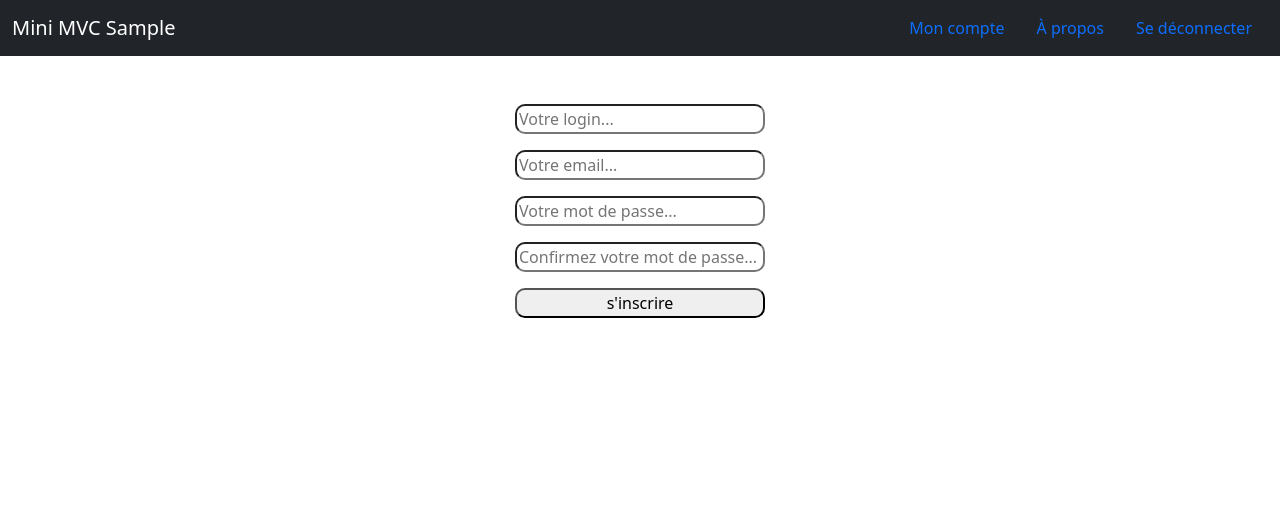
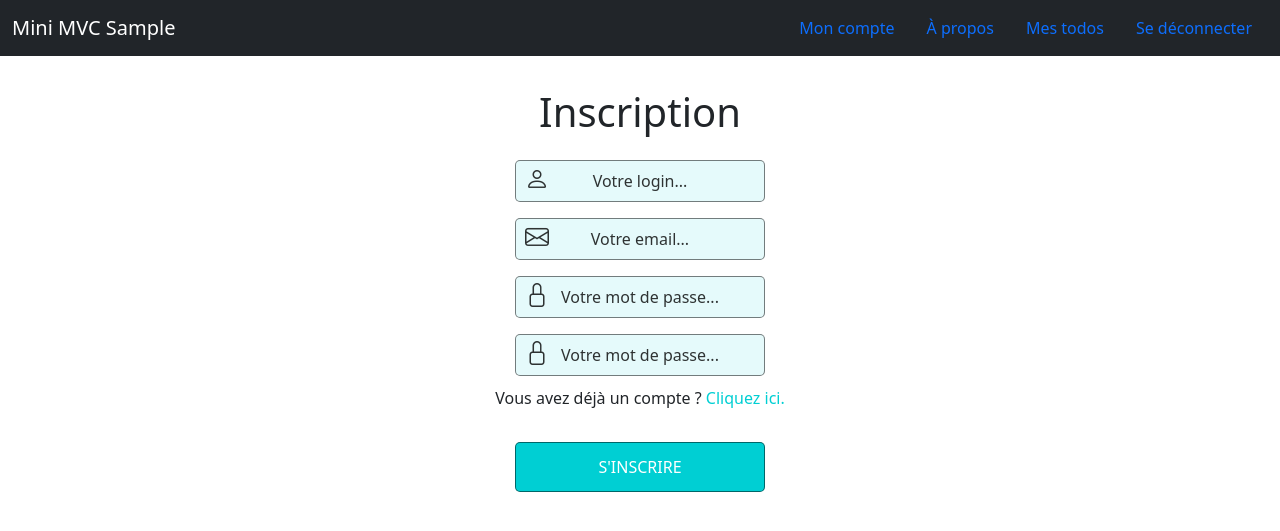
Before and after one commit to YaelBusser/SLAM4_TP1, a PHP site: page /inscription in a window 1280 px wide. Shown: the top 531 px of the page. Run offline with PHP 8.4, Linux system fonts and the light colour scheme; the visitor is signed in with stand-in values (Sample User, id 1); some libraries are stand-ins or nearby versions.

Commit message:
Finnalisation TP1

```diff
--- a/controllers/InscriptionController.php
+++ b/controllers/InscriptionController.php
@@ -29,12 +29,17 @@ class InscriptionController extends Web
                 $pwd2Inscription = $_POST["pwd2Inscription"];
                 $loginExistInscription = $this->connectionModel->IsLoginExist($loginInscription);
                 if ($loginExistInscription["count"] == 0) {
-                    if ($pwdInscription == $pwd2Inscription) {
-                        $pwdInscription = password_hash($_POST["pwdInscription"], PASSWORD_DEFAULT);
-                        $this->inscriptionModel->createUser($loginInscription, $emailInscription, $pwdInscription);
-                        $this->redirect("/connection?creation=ok");
+                    $emailExist = $this->connectionModel->IsEmailExist($emailInscription);
+                    if ($emailExist["count"] == 0) {
+                        if ($pwdInscription == $pwd2Inscription) {
+                            $pwdInscription = password_hash($_POST["pwdInscription"], PASSWORD_DEFAULT);
+                            $this->inscriptionModel->createUser($loginInscription, $emailInscription, $pwdInscription);
+                            $this->redirect("/connection?creation=ok");
+                        } else {
+                            $errorInscription = "Vos mots de passe ne correspondent pas !";
+                        }
                     } else {
-                        $errorInscription = "Vos mots de passe ne correspondent pas !";
+                        $errorInscription = "Cette adresse mail est déjà liée à un compte !";
                     }
                 } else {
                     $errorInscription = "Ce compte utilisateur existe déjà !";
--- a/models/ConnectionModel.php
+++ b/models/ConnectionModel.php
@@ -18,6 +18,13 @@ class ConnectionModel extends SQL
         $stmt->execute([$login]);
         return $stmt->fetch(\PDO::FETCH_ASSOC);
     }
+    function IsEmailExist($email)
+    {
+        $stmt = $this->pdo->prepare("SELECT COUNT(id_user) AS 'count' FROM users WHERE email = ?;
+");
+        $stmt->execute([$email]);
+        return $stmt->fetch(\PDO::FETCH_ASSOC);
+    }
     function getPasswordByLogin($login)
     {
         $stmt = $this->pdo->prepare("SELECT pwd FROM users WHERE login = ?;
--- a/public/style/main.css
+++ b/public/style/main.css
@@ -8,23 +8,77 @@
 }
 .block-form{
     width: 500px;
+    padding: 2em;
+    margin: auto;
     display: flex;
     flex-direction: column;
     justify-content: center;
-    padding: 2em;
-    margin: auto;
+    align-items: center;
+}
+.block-form span{
+    display: flex;
+    justify-content: center;
+    align-items: center;
+    width: 250px;
+    position: relative;
 }
 .block-form input{
     width: 250px;
     margin: auto;
     margin-top: 1em;
-    border-radius: 10px 10px 10px 10px;
+    border-radius: 5px 5px 5px 5px;
+    border-style: solid;
+    border: 1px solid rgba(0,0,0,0.5);
+    text-align: center;
+    padding: 0.5rem;
+    background-color: rgba(0, 207, 211 , 0.1);
+}
+.block-form input::placeholder{
+    text-align: center;
+    color: rgba(0,0,0,0.8);
 }
 .block-form input:focus{
     border: none;
 }
 .block-form p{
     text-align: center;
-    color: red;
     margin-top: 10px;
 }
+input[type=submit]{
+    min-height: 50px;
+    text-transform: uppercase;
+    background-color: rgba(0, 207, 211 ,1);
+    color: white;
+    transition: ease-in-out 0.2s;
+}
+input[type=submit]:hover{
+    background-color: rgba(0,207,211,0.1);
+    color: rgba(0,0,0,0.8);
+}
+.block-form h1{
+    text-align: center;
+}
+.block-form .bi{
+    color: rgba(0,0,0,0.8);
+    font-size: 1.5em;
+    position: absolute;
+    left: 10px;
+    top: 30%;
+}
+.block-form .errorForm{
+    background-color: rgba(255,0,0,0.6);
+    color: white;
+    padding: 1rem;
+}
+.txtSubForm{
+    margin-top: 5em;
+}
+.txtSubForm a{
+    color: rgba(0, 207, 211 ,1);
+    text-decoration: none;
+    transition: ease-in-out 0.2s;
+}
+.txtSubForm a:hover{
+    text-decoration: underline;
+    color: rgba(0,207,211,0.5);
+}
--- a/views/common/header.php
+++ b/views/common/header.php
@@ -29,6 +29,7 @@
             <?php
             if (isset($_SESSION["user"])) {
                 ?>
+                <li class="nav-item"><a href="/todo/list" class="nav-link">Mes todos</a></li>
                 <li class="nav-item"><a href="/logout" class="nav-link">Se déconnecter</a></li>
             <?php }else {?>
                 <li class="nav-item"><a href="/connection" class="nav-link">Se connecter</a></li>
--- a/views/inscription.php
+++ b/views/inscription.php
@@ -1,8 +1,34 @@
 <form action="/inscription" method="POST" class="block-form">
-    <input type="text" placeholder="Votre login..." name="loginInscription" value="<?php if(isset($_POST["loginInscription"])){ echo $_POST["loginInscription"]; } ?>">
-    <input type="email" placeholder="Votre email..." name="emailInscription" value="<?php if(isset($_POST["emailInscription"])){ echo $_POST["emailInscription"]; } ?>">
-    <input type="password" placeholder="Votre mot de passe..." name="pwdInscription">
-    <input type="password" placeholder="Confirmez votre mot de passe..." name="pwd2Inscription">
-    <input type="submit" value="s'inscrire" name="btnInscription" class="btn-form">
-    <p><?= $errorInscription; ?></p>
+    <h1>Inscription</h1>
+    <span>
+        <i class="bi bi-person"></i>
+        <input type="text" placeholder="Votre login..." name="loginInscription"
+               value="<?php if (isset($_POST["loginInscription"])) {
+                   echo $_POST["loginInscription"];
+               } ?>">
+    </span>
+    <span>
+        <i class="bi bi-envelope"></i>
+        <input type="email" placeholder="Votre email..." name="emailInscription"
+               value="<?php if (isset($_POST["emailInscription"])) {
+                   echo $_POST["emailInscription"];
+               } ?>">
+    </span>
+    <span>
+        <i class="bi bi-lock"></i>
+        <input type="password" placeholder="Votre mot de passe..." name="pwdInscription">
+    </span>
+    <span>
+        <i class="bi bi-lock"></i>
+        <input type="password" placeholder="Votre mot de passe..." name="pwd2Inscription">
+    </span>
+    <p class="txtSubForm">Vous avez déjà un compte ? <a href="/connection">Cliquez ici.</a></p>
+    <span>
+        <input type="submit" value="s'inscrire" name="btnInscription" class="btn-form">
+    </span>
+    <?php
+    if (isset($errorInscription) && $errorInscription != "") {
+        ?>
+        <p class="errorForm"><?= $errorInscription; ?></p>
+    <?php } ?>
 </form>
```
Also changed, not shown: migrations/initModified.sql (+16 -8 lines), views/connection.php (+15 -3 lines).
